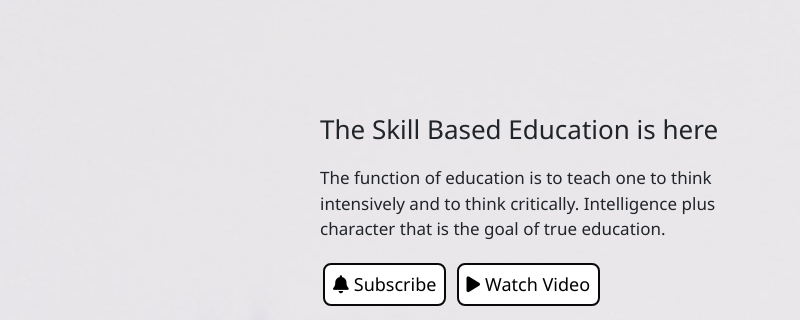
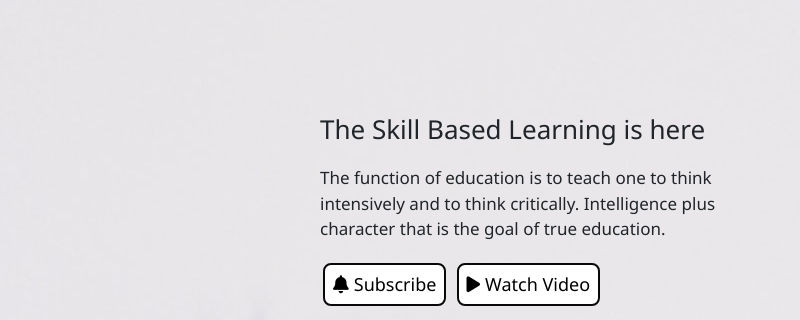
Before and after one commit to Amrit-star/educational-website, a plain HTML site: page index.html in a window 1280 px wide. Shown: the part 200-520 px from the top of the page, 0-800 px from the left. Drawn offline with nearby package versions, Linux system fonts and the light colour scheme.

Commit message:
Update index.html

```diff
--- a/index.html
+++ b/index.html
@@ -41,7 +41,7 @@
     <section class="background firstSection">
         <div class="box-main">
             <div class="firstHalf">
-                <p class="text-big">The Skill Based Education is here</p>
+                <p class="text-big">The Skill Based Learning is here</p>
                 <p class="text-small">The function of education is to teach one to think intensively and to think critically. Intelligence plus character that is the goal of true education.</p>
                 <div class="buttons">
                     <button class="button"><i class="fa-solid fa-bell"></i>Subscribe</button>
```
